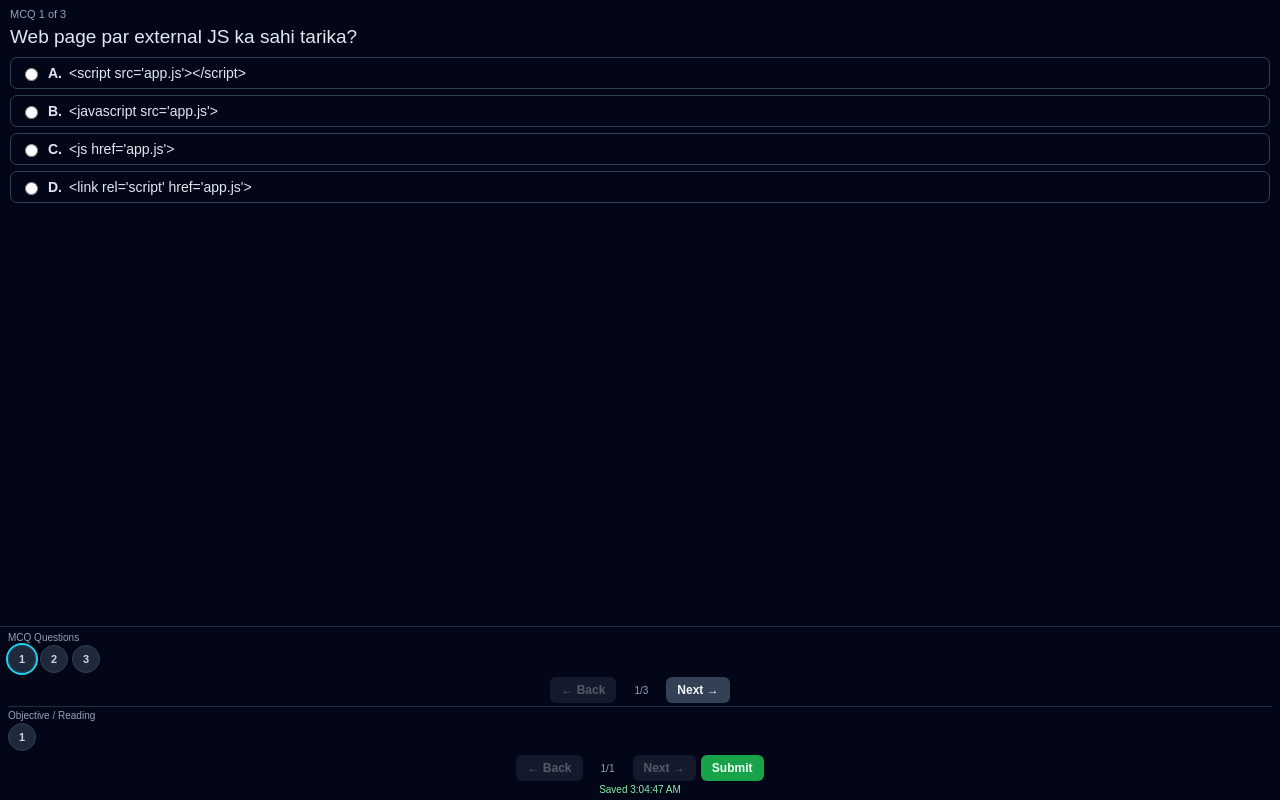
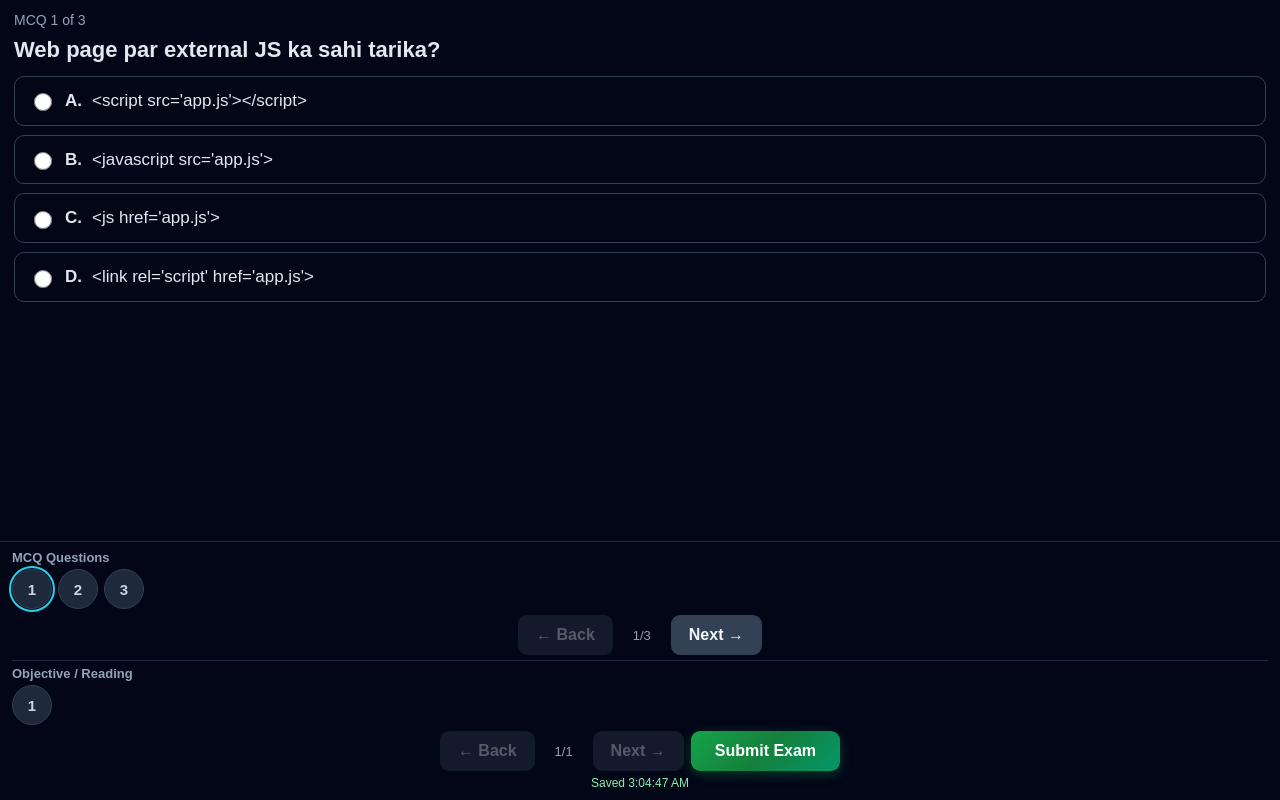
Before and after one commit to shashi20kant/urban-octo-train, a plain HTML site: page questions.html in a window 1280 px wide. Drawn offline with Linux system fonts and the light colour scheme.

Commit message:
Refactor styles and improve question display

```diff
--- a/questions.html
+++ b/questions.html
@@ -9,64 +9,89 @@
     *{ box-sizing:border-box; }
     html,body{ margin:0; height:100%; overflow:hidden; font-family:Arial,sans-serif; background:var(--bg); color:var(--text); }
 
-    /* Full height shell — NO scroll anywhere */
+    /* Shell — flex column, no scroll */
     .shell{ height:100vh; display:flex; flex-direction:column; overflow:hidden; }
 
-    /* Question area — takes remaining space, no scroll */
+    /* Question area — scrolls internally if text overflows */
     .q-area{
-      flex:1 1 auto; min-height:0; overflow:hidden;
-      padding:8px 10px 4px;
+      flex:1 1 auto; min-height:0;
+      overflow-y:auto; -webkit-overflow-scrolling:touch;
+      padding:12px 14px 8px;
     }
-    .meta{ color:var(--muted); font-size:11px; margin-bottom:4px; }
-    .q-text{ font-size:clamp(14px,3.8vw,19px); margin:0 0 6px; line-height:1.4; }
-    .opts{ overflow:hidden; }
+    .meta{ color:var(--muted); font-size:clamp(12px,3vw,14px); margin-bottom:6px; }
+    .q-text{
+      font-size:clamp(17px,4.5vw,22px);
+      margin:0 0 10px; line-height:1.45; font-weight:600;
+    }
     .opt{
-      border:1px solid var(--line); border-radius:7px; padding:7px 9px;
-      margin-bottom:6px; display:flex; gap:7px; align-items:center; cursor:pointer;
-      font-size:clamp(12px,3.2vw,14px);
+      border:1px solid var(--line); border-radius:10px;
+      padding:12px 14px; margin-bottom:9px;
+      display:flex; gap:10px; align-items:center; cursor:pointer;
+      font-size:clamp(14px,3.8vw,17px); line-height:1.4;
+      transition:border-color .15s;
     }
     .opt:hover{ border-color:var(--acc); }
-    .opt input[type=radio]{ accent-color:var(--acc); flex-shrink:0; }
+    .opt input[type=radio]{ accent-color:var(--acc); flex-shrink:0; width:18px; height:18px; }
     .logic-body{
-      border:1px solid #33507e; border-radius:8px; padding:10px;
-      background:#0b162b; color:#dbeafe; line-height:1.55;
-      font-size:clamp(13px,3.4vw,15px);
+      border:1px solid #33507e; border-radius:10px; padding:14px;
+      background:#0b162b; color:#dbeafe; line-height:1.6;
+      font-size:clamp(14px,3.8vw,17px);
     }
 
-    /* Controls — fixed at bottom, never scrolls */
+    /* Controls — normal flow at bottom.
+       NOT fixed — on split screen small windows they get cut off naturally (intentional). */
     .ctrl{
-      flex-shrink:0; background:#020617;
-      border-top:1px solid #1e2d45; padding:5px 8px 4px;
+      background:#020617;
+      border-top:1px solid #1e2d45;
+      padding:8px 12px 10px;
     }
-    .pal-label{ font-size:10px; color:var(--muted); margin-bottom:2px; }
-    .palette{ display:flex; gap:4px; flex-wrap:wrap; margin-bottom:4px; }
+    .pal-label{
+      font-size:clamp(11px,2.8vw,13px); color:var(--muted); margin-bottom:4px; font-weight:600;
+    }
+    .palette{ display:flex; gap:6px; flex-wrap:wrap; margin-bottom:6px; }
     .pill{
-      width:28px; height:28px; border-radius:50%; border:1px solid var(--line);
+      width:clamp(32px,8vw,40px); height:clamp(32px,8vw,40px);
+      border-radius:50%; border:1px solid var(--line);
       background:#1e293b; color:#cbd5e1; cursor:pointer; font-weight:700;
-      font-size:11px; display:flex; align-items:center; justify-content:center; padding:0;
+      font-size:clamp(12px,3.2vw,15px);
+      display:flex; align-items:center; justify-content:center; padding:0;
     }
-    .pill.am{ outline:2px solid var(--acc); }
-    .pill.al{ outline:2px solid var(--acc2); }
-    .pill.answered{ background:#14532d; border-color:#22c55e; }
-    .nav-row{ display:flex; gap:5px; align-items:center; justify-content:center; margin-bottom:3px; }
-    .nlabel{ font-size:10px; color:var(--muted); min-width:40px; text-align:center; }
-    button{ border:0; border-radius:6px; cursor:pointer; padding:6px 11px; font-weight:700; font-size:12px; background:#334155; color:#f1f5f9; }
+    .pill.am{ outline:2px solid var(--acc); outline-offset:1px; }
+    .pill.al{ outline:2px solid var(--acc2); outline-offset:1px; }
+    .pill.answered{ background:#14532d; border-color:#22c55e; color:#86efac; }
+    .nav-row{
+      display:flex; gap:7px; align-items:center;
+      justify-content:center; margin-bottom:5px;
+    }
+    .nlabel{ font-size:clamp(11px,3vw,13px); color:var(--muted); min-width:44px; text-align:center; }
+    button{
+      border:0; border-radius:9px; cursor:pointer;
+      padding:clamp(8px,2.5vw,11px) clamp(12px,3.5vw,18px);
+      font-weight:700; font-size:clamp(13px,3.5vw,16px);
+      background:#334155; color:#f1f5f9;
+    }
     button:disabled{ opacity:0.35; cursor:not-allowed; }
-    .sbtn{ background:#16a34a; color:#f0fdf4; }
-    .hint{ color:#86efac; font-size:10px; min-height:12px; text-align:center; }
-    .divider{ border:none; border-top:1px solid #1e2d45; margin:3px 0; }
+    .sbtn{
+      background:linear-gradient(135deg,#16a34a,#15803d,#059669);
+      color:#fff;
+      box-shadow:0 3px 12px rgba(22,163,74,.35);
+      padding:clamp(8px,2.5vw,11px) clamp(16px,4vw,24px);
+    }
+    .sbtn:active{ opacity:.85; }
+    .divider{ border:none; border-top:1px solid #1e2d45; margin:5px 0; }
+    .hint{ color:#86efac; font-size:clamp(10px,2.5vw,12px); min-height:14px; text-align:center; margin-top:2px; }
   </style>
 </head>
 <body>
 <div class="shell">
-  <!-- Question display -->
+  <!-- Scrollable question -->
   <div class="q-area">
     <div class="meta" id="metaText"></div>
     <div class="q-text" id="qText"></div>
-    <div class="opts" id="optsBox"></div>
+    <div id="optsBox"></div>
   </div>
 
-  <!-- Fixed controls -->
+  <!-- Controls — natural flow, cut off on very small/split screens intentionally -->
   <div class="ctrl">
     <div class="pal-label">MCQ Questions</div>
     <div class="palette" id="mcqPal"></div>
@@ -82,15 +107,15 @@
       <button id="lp">&#8592; Back</button>
       <span class="nlabel" id="lLabel">—</span>
       <button id="ln">Next &#8594;</button>
-      <button class="sbtn" id="subBtn">Submit</button>
+      <button class="sbtn" id="subBtn">Submit Exam</button>
     </div>
     <div class="hint" id="hint"></div>
   </div>
 </div>
 
 <script>
-  const SESSION_KEY      = "exam_active_session";
-  const ANSWER_KEY_PFX   = "exam_answers_";
+  const SESSION_KEY    = "exam_active_session";
+  const ANSWER_KEY_PFX = "exam_answers_";
 
   // ── QUESTIONS ──
   // kind: "mcq" = MCQ only | "logic" = reading/objective only
@@ -120,27 +145,21 @@
     }
   ];
 
-  const mcqItems   = items.filter(it=>it.kind==="mcq");
-  const logicItems = items.filter(it=>it.kind==="logic");
-  const mcqQuestions = mcqItems.map(it=>({ id:it.id, question:it.mcqTitle, options:it.options, correctOption:it.correctOption }));
+  const mcqItems    = items.filter(it=>it.kind==="mcq");
+  const logicItems  = items.filter(it=>it.kind==="logic");
+  const mcqQuestions= mcqItems.map(it=>({id:it.id,question:it.mcqTitle,options:it.options,correctOption:it.correctOption}));
 
-  const params    = new URLSearchParams(window.location.search);
-  let sessionId   = params.get("session") || localStorage.getItem(SESSION_KEY) || "";
-  if(!sessionId) sessionId = `fallback_${Date.now()}`;
-  localStorage.setItem(SESSION_KEY, sessionId);
-  const storageKey = ANSWER_KEY_PFX + sessionId;
+  const params   = new URLSearchParams(window.location.search);
+  let sessionId  = params.get("session")||localStorage.getItem(SESSION_KEY)||"";
+  if(!sessionId) sessionId=`fallback_${Date.now()}`;
+  localStorage.setItem(SESSION_KEY,sessionId);
+  const storageKey=ANSWER_KEY_PFX+sessionId;
 
   let mcqIdx=0, logIdx=0, activeSection="mcq";
-  let state = { sessionId, mcqQuestions, answers:{} };
+  let state={ sessionId, mcqQuestions, answers:{} };
 
-  function loadState(){
-    const raw=localStorage.getItem(storageKey); if(!raw)return;
-    try{ const p=JSON.parse(raw); if(p&&p.answers) state.answers=p.answers||{}; }catch{}
-  }
-  function persist(){
-    localStorage.setItem(storageKey, JSON.stringify({ sessionId:state.sessionId, questions:state.mcqQuestions, answers:state.answers, updatedAt:new Date().toISOString() }));
-    document.getElementById("hint").textContent=`Saved ${new Date().toLocaleTimeString()}`;
-  }
+  function loadState(){ const raw=localStorage.getItem(storageKey); if(!raw)return; try{ const p=JSON.parse(raw); if(p&&p.answers)state.answers=p.answers||{}; }catch{} }
+  function persist(){ localStorage.setItem(storageKey,JSON.stringify({sessionId:state.sessionId,questions:state.mcqQuestions,answers:state.answers,updatedAt:new Date().toISOString()})); document.getElementById("hint").textContent=`Saved ${new Date().toLocaleTimeString()}`; }
   function esc(t){ return String(t).replaceAll("&","&amp;").replaceAll("<","&lt;").replaceAll(">","&gt;"); }
 
   function renderQ(){
@@ -187,10 +206,10 @@
       b.addEventListener("click",()=>{ logIdx=i; activeSection="logic"; render(); });
       pal.appendChild(b);
     });
-    const hasLog=logicItems.length>0;
-    document.getElementById("lLabel").textContent=hasLog?`${logIdx+1}/${logicItems.length}`:"—";
-    document.getElementById("lp").disabled=!hasLog||logIdx===0;
-    document.getElementById("ln").disabled=!hasLog||logIdx===logicItems.length-1;
+    const has=logicItems.length>0;
+    document.getElementById("lLabel").textContent=has?`${logIdx+1}/${logicItems.length}`:"—";
+    document.getElementById("lp").disabled=!has||logIdx===0;
+    document.getElementById("ln").disabled=!has||logIdx===logicItems.length-1;
   }
 
   function render(){ renderQ(); renderMcqPal(); renderLogPal(); }
```
